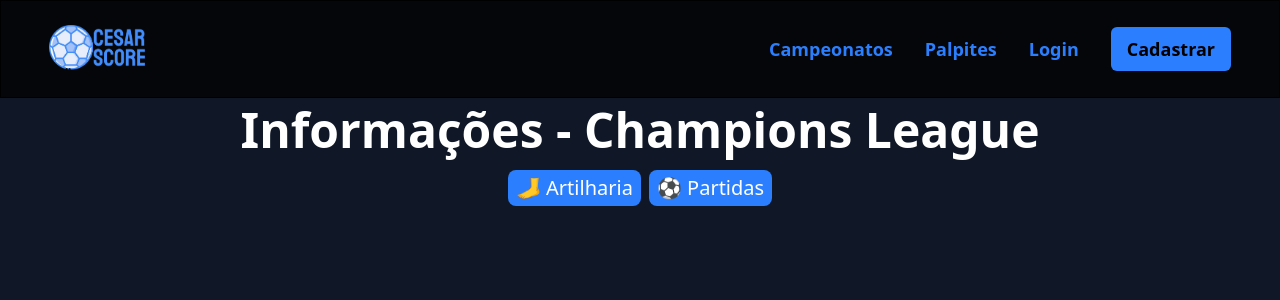
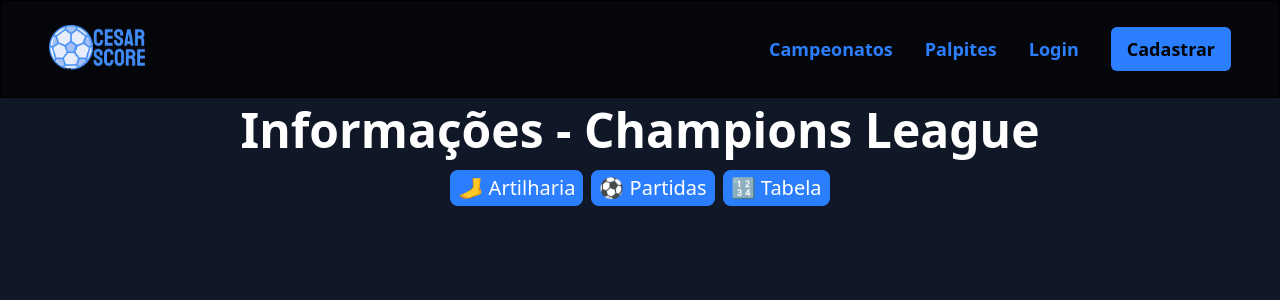
Before and after one commit to rafa-lsc/futebol-data, a Next.js app: page /campeonatos in a window 1280 px wide. Shown: the top 300 px of the page. Built offline with nearby package versions, Linux system fonts and the light colour scheme.

Commit message:
feat: adicao tabela na parte de campeonatos

```diff
--- a/src/app/campeonatos/page.tsx
+++ b/src/app/campeonatos/page.tsx
@@ -12,6 +12,7 @@
   const [error, setError] = useState(""); //saber se requisicao falhou
   const [secaoAtiva, setSecaoAtiva] = useState(""); //determinar qual esta ativo
   const [partidas, setPartidas] = useState([]); //armazenar os dados das partidas/ rodadas
+  const [tabela, setTabela] = useState(""); //armazenar os dados das tabelas
 
   const handleFetchArtilharia = async () => {
     setLoading(true);
@@ -56,6 +57,28 @@
     }
   };
 
+  const handleFetchTabela = async () => {
+    setLoading(true);
+    const urlPart = "https://api.api-futebol.com.br/v1/campeonatos/20/tabela";
+
+    try {
+      const res = await fetch(urlPart, {
+        method: "GET",
+        headers: {
+          Authorization: `Bearer ${API_TOKEN}`,
+        },
+      });
+      const dados = await res.json();
+      setTabela(dados);
+      setSecaoAtiva("tabela");
+      console.log(tabela);
+    } catch (err) {
+      setError("Falha ao carregar as partidas");
+    } finally {
+      setLoading(false);
+    }
+  };
+
   return (
     <div className="min-h-screen bg-gray-900">
       <Header />
@@ -76,6 +99,13 @@
             className="text-xl text-white cursor-pointer bg-blue-500 rounded-lg py-1 px-2"
           >
             ⚽ Partidas
+          </button>
+
+          <button
+            onClick={handleFetchTabela}
+            className="text-xl text-white cursor-pointer bg-blue-500 rounded-lg py-1 px-2"
+          >
+            🔢 Tabela
           </button>
         </div>
         {/* exibir os resultados */}
@@ -140,6 +170,25 @@
         )}
 
         {/* tabela */}
+        {secaoAtiva === "tabela" && tabela !== "" && (
+          <div>
+            <h2 className="text-center text-white font-bold py-3 text-2xl">
+              TABELA CLASSIFICAÇÃO
+            </h2>
+            <div className="grid grid-cols-3 text-xl text-blue-500">
+              <p>Nome Time</p>
+              <p>Posição</p>
+              <p>Pontos</p>
+            </div>
+            {tabela.map((time) => (
+              <div key={time.posicao} className="grid grid-cols-3 bg-gray-700 text-white border border-gray-900">
+                <p>{time.time.nome_popular}</p>
+                <p>{time.posicao}</p>
+                <p>{time.pontos}</p>
+              </div>
+            ))}
+          </div>
+        )}
       </main>
     </div>
   );
```
